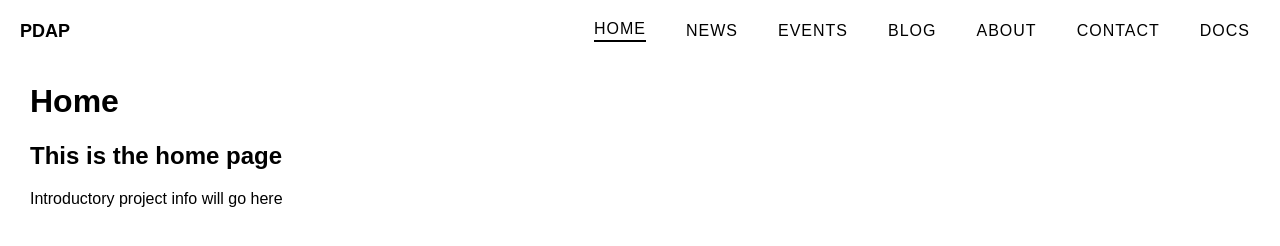
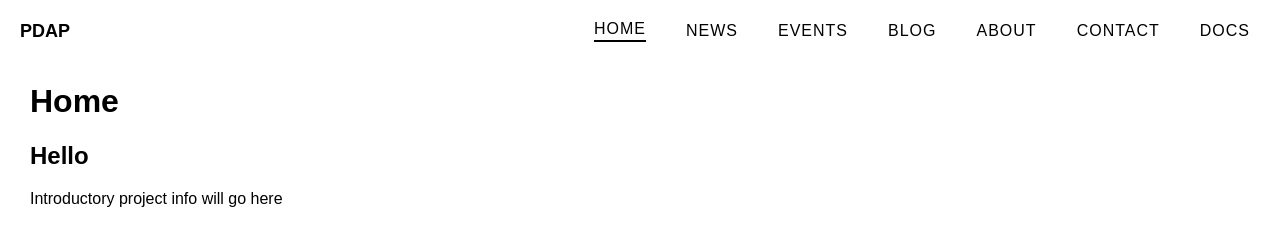
Before and after one commit to dvaun/Police-Data-Accessibility-Project.github.io, a Gatsby site: page / in a window 1280 px wide. Built offline with nearby package versions, Linux system fonts and the light colour scheme; Gatsby itself is replaced by a stand-in of ours.

Commit message:
Update index.md

```diff
--- a/content/pages/index.md
+++ b/content/pages/index.md
@@ -5,6 +5,6 @@
 type: "page"
 ---
 
-## This is the home page
+## Hello
 
 Introductory project info will go here
```
